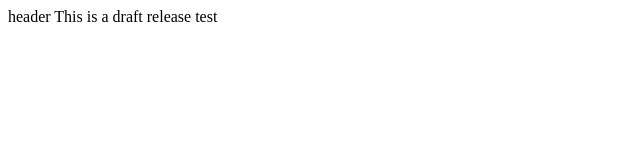
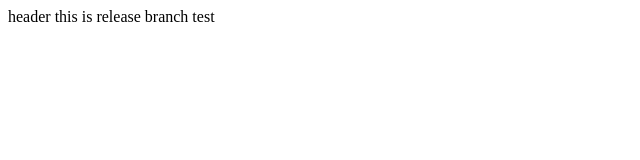
Before and after one commit to shrouti1507/shrouti1507.github.io, a website: page test-file.html in a window 1280 px wide. Shown: the full height of the page, 0-640 px from the left. Drawn offline with Linux system fonts and the light colour scheme.

Commit message:
chore: altering release branch

```diff
--- a/test-file.html
+++ b/test-file.html
@@ -3,6 +3,6 @@
    header
   </head>
   <body>
-    This is a draft release test
+    this is release branch test
   </body>
 </html>
```
